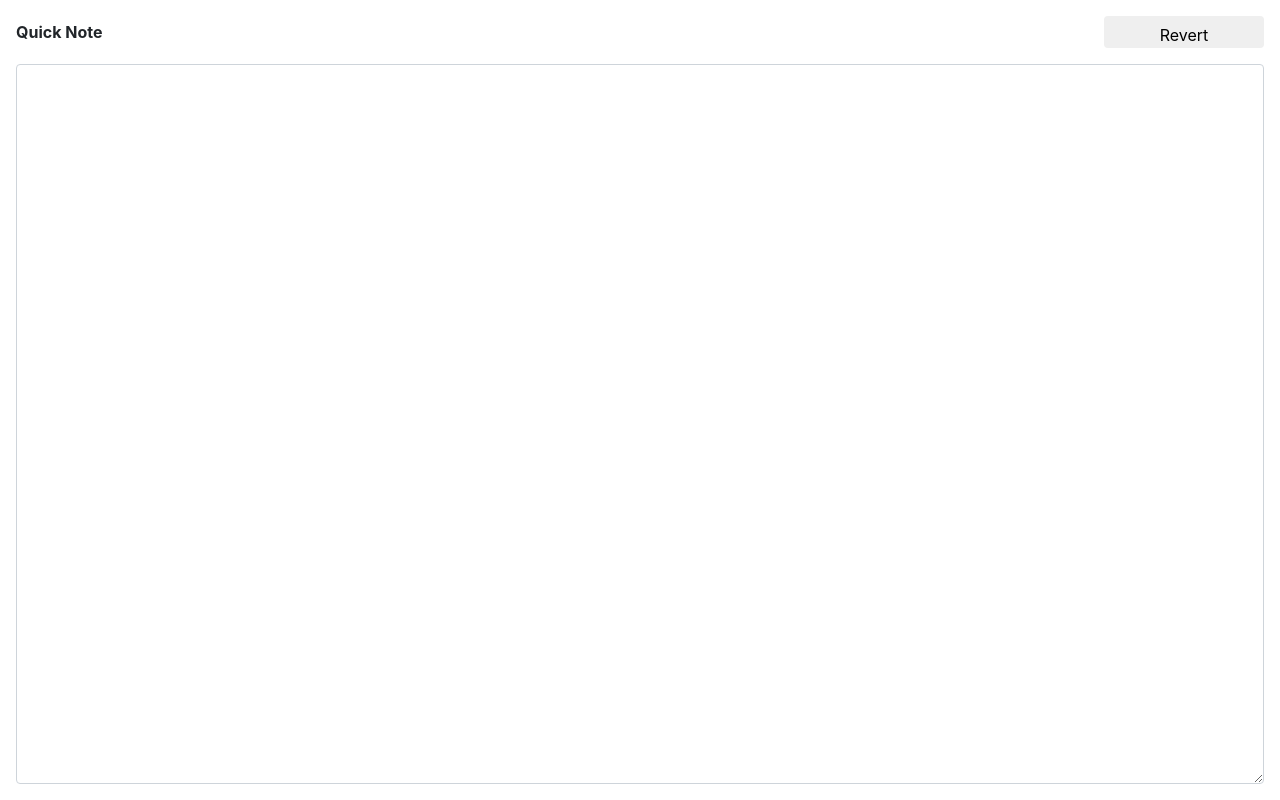
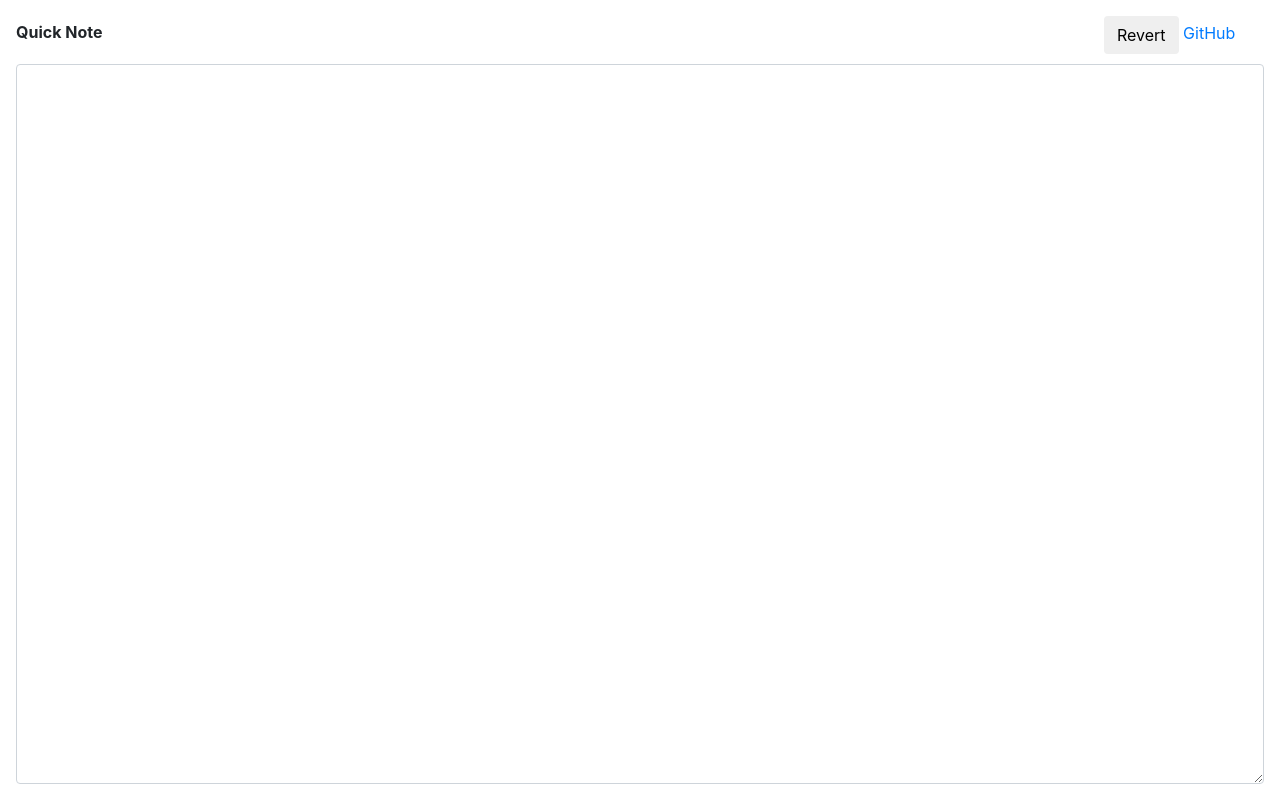
Before and after one commit to ginpei/quick-note-pwa, a website: page public/index.html in a window 1280 px wide. Drawn offline with nearby package versions, Linux system fonts and the light colour scheme.

Commit message:
link to source

```diff
--- a/public/css.css
+++ b/public/css.css
@@ -6,7 +6,7 @@ body {
 .main {
   box-sizing: border-box;
   display: grid;
-  grid-template-areas: "heading button" "textarea textarea";
+  grid-template-areas: "heading buttons" "textarea textarea";
   grid-template-columns: auto 10rem;
   grid-template-rows: 2rem auto;
   grid-gap: 1rem;
@@ -19,8 +19,8 @@ body {
   grid-area: heading;
   line-height: 2rem;
 }
-.main-button {
-  grid-area: button;
+.main-buttons {
+  grid-area: buttons;
 }
 .main-textarea {
   grid-area: textarea;
--- a/public/index.html
+++ b/public/index.html
@@ -13,7 +13,10 @@
 <body>
   <main class="main">
     <h1 class="main-heading" for="text">Quick Note</h1>
-    <button id="revert" class="btn main-button">Revert</button>
+    <div class="main-buttons">
+      <button id="revert" class="btn">Revert</button>
+      <a href="https://github.com/ginpei/quick-note-pwa">GitHub</a>
+    </div>
     <textarea id="text" class="form-control main-textarea" rows="3"></textarea>
   </main>
 	<script src="js.js"></script>
```
